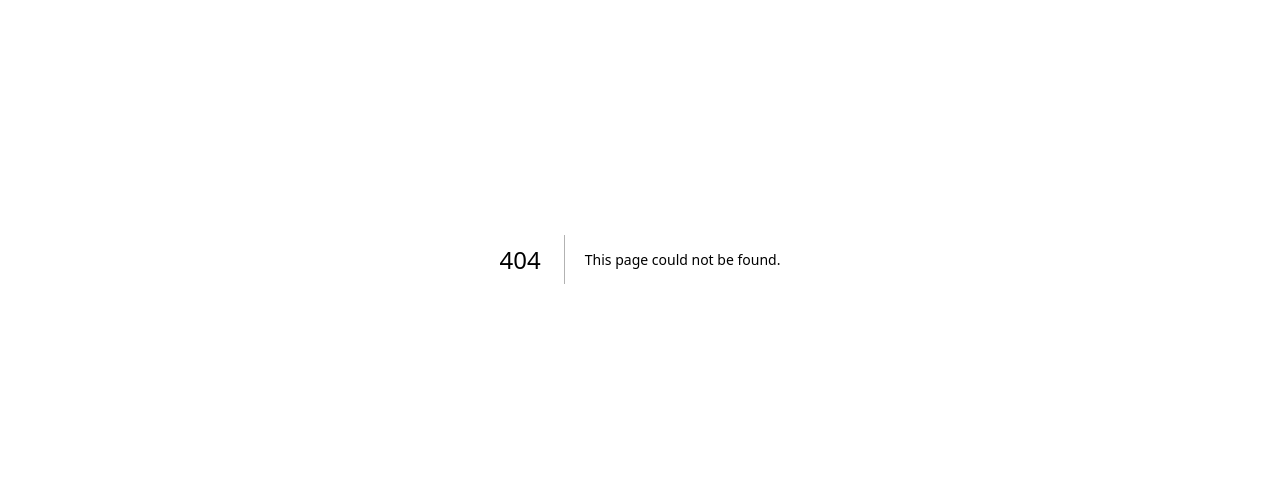
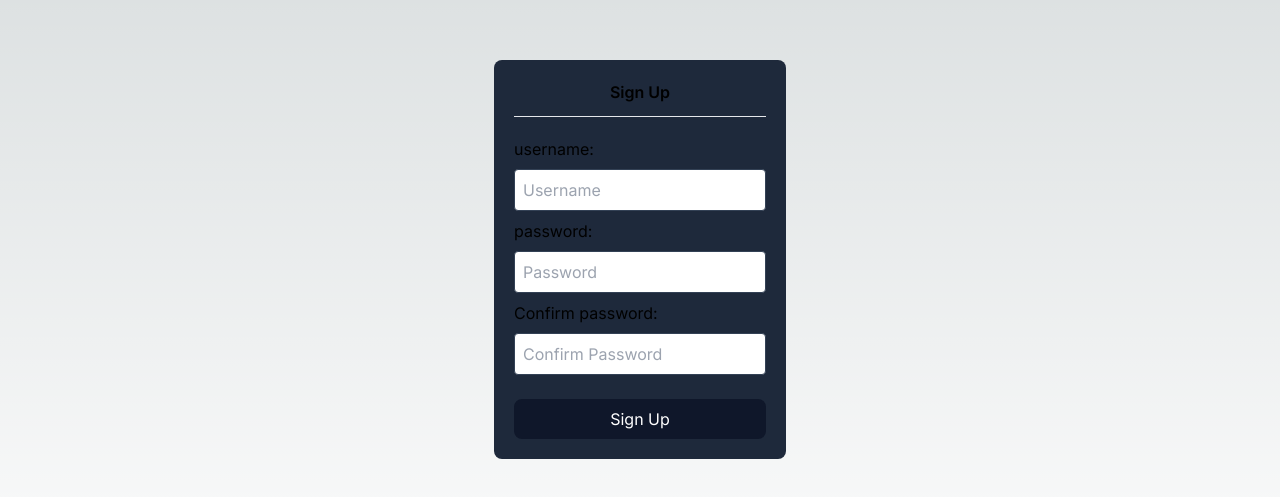
Before and after one commit to ing-arriola/social-app, a Next.js app: page /signup in a window 1280 px wide. Before the commit this address had no page. Shown: the part 141-638 px from the top of the page. Built offline with nearby package versions, Linux system fonts and the light colour scheme.

Commit message:
added signup form

```diff
--- /dev/null
+++ b/app/(public)/signup/page.tsx
@@ -0,0 +1,11 @@
+import { Form } from "./form"
+
+const SignUp = () => {
+    return(
+        <div>
+            <Form/>
+        </div>
+    )
+}
+
+export default SignUp
```
